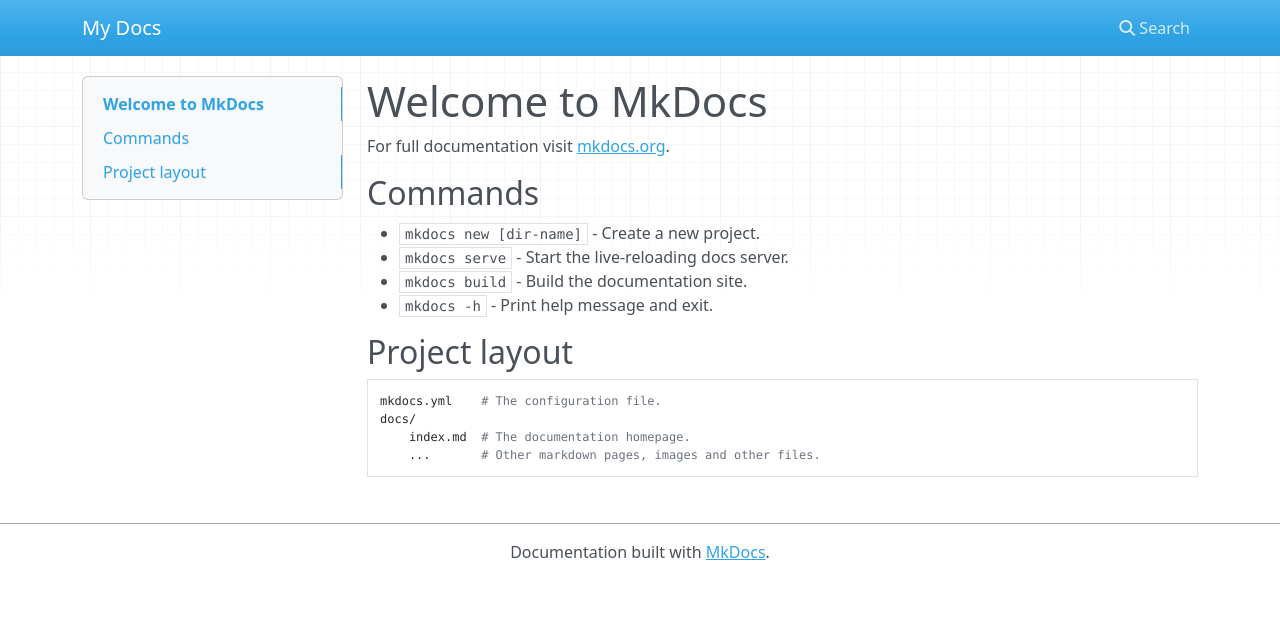
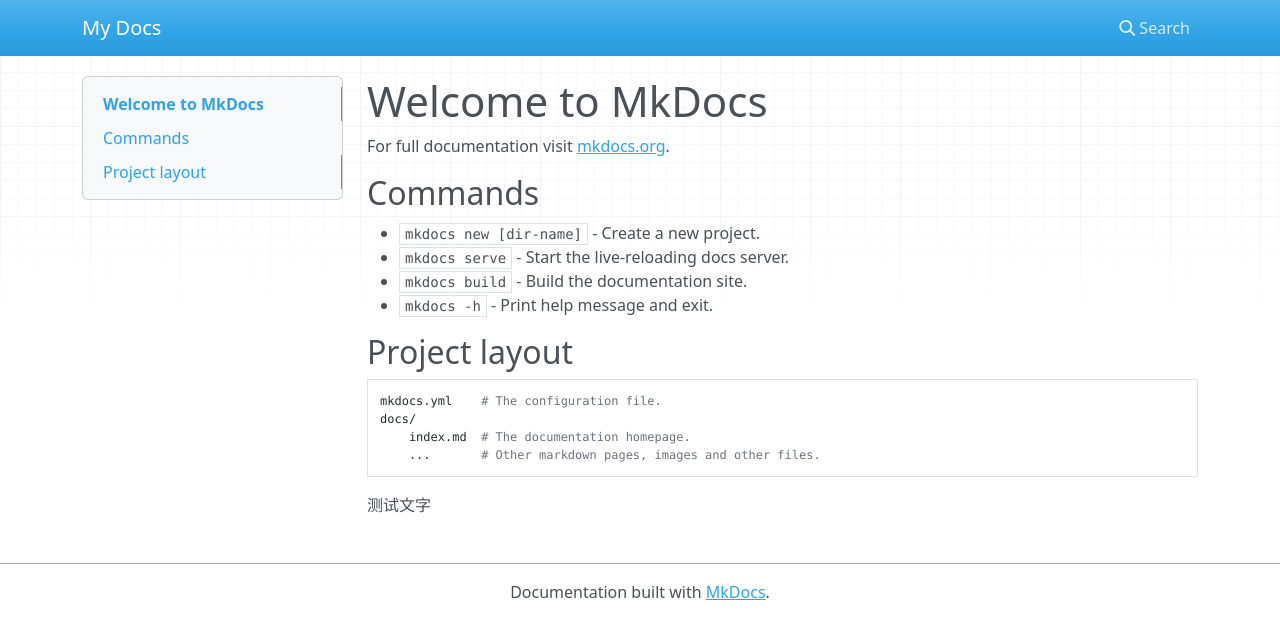
Before and after one commit to zcenzhao/latex-tutorial, an MkDocs documentation site: the page built from docs/index.md, in a window 1280 px wide. Shown: the top 639 px of the page. Built offline with MkDocs 1.6.1, drawn with Linux system fonts in a browser that asks for light colours; nearby versions of some CDN libraries.

Commit message:
3rd commit

```diff
--- a/docs/index.md
+++ b/docs/index.md
@@ -15,3 +15,5 @@
     docs/
         index.md  # The documentation homepage.
         ...       # Other markdown pages, images and other files.
+
+测试文字
```
